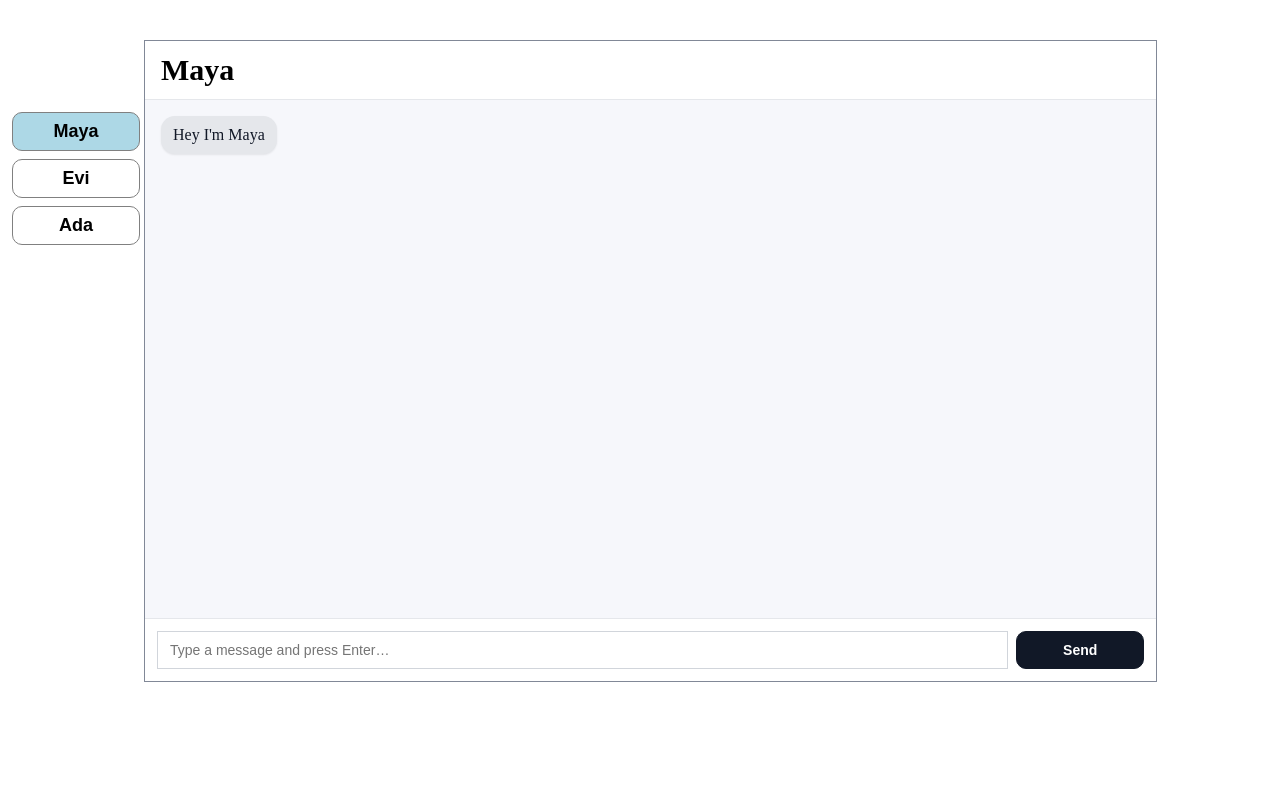
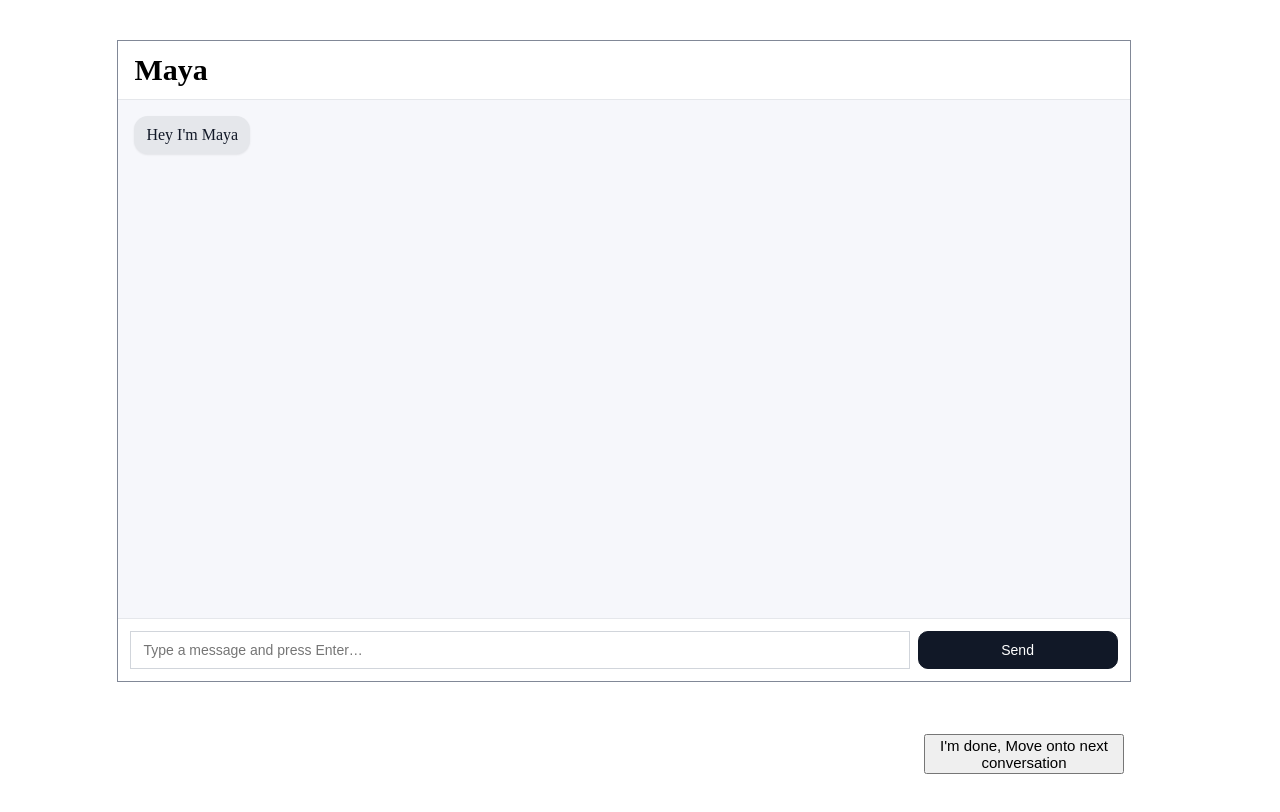
Before and after one commit to JoshuaSchell/understanding-ux-with-personality-driven-llm-chatbots, a React (Vite) app in the folder ui/bot_ui/: page / in a window 1280 px wide. Shown: the top 812 px of the page. Built offline with nearby package versions, Linux system fonts and the light colour scheme; no server answers.

Commit message:
updated UI to no longer have left menu, only button to move to next bot

```diff
--- a/ui/bot_ui/src/App.tsx
+++ b/ui/bot_ui/src/App.tsx
@@ -8,7 +8,7 @@ export type ChatMessage = {
   ts?: number; // optional timestamp
 };
 const bots_unrandomized : [string , number][] = [["Ada", 0], ["Maya", 1], ["Evi", 2]];
-const bots = shuffle(bots_unrandomized);
+const bots_randomized = shuffle(bots_unrandomized);
   function shuffle<T>(array: T[]): T[] {
   const arr = [...array];
   for (let i = arr.length - 1; i > 0; i--) {
@@ -25,17 +25,22 @@ export default function App() {
     { id: crypto.randomUUID(), bot: 2, from: "bot", text: "Hey I'm Evi" },
   ]);
 
-  useEffect(() => {
-    console.log("Page loaded!");
-    setCurrent_ID(bots[0][1]);
-    sendInitalize(bots[0][1]); // 👈 call your function here
-  }, []);
-
-
   const [current_ID, setCurrent_ID] = useState<number>(0);
   const [draft, setDraft] = useState("");
   const [busy, setBusy] = useState(false);
   const endRef = useRef<HTMLDivElement | null>(null);
+  const [botIndex, setBotIndex] = useState<number>(0);
+  const [bots, setBots] = useState<[string, number][]>(bots_randomized);
+  const initializedRef = useRef(false);
+
+  useEffect(() => {
+    if (initializedRef.current) return; // already ran once
+    initializedRef.current = true;
+
+    console.log("Page loaded!");
+    setCurrent_ID(bots[0][1]);
+    void sendInitalize(bots[0][1]);
+  }, [bots]);
 
   useEffect(() => {
     endRef.current?.scrollIntoView({ behavior: "smooth" });
@@ -121,32 +126,16 @@ export default function App() {
 
   };
 
-  const handleBotChange = (botIndex: number) => {
-    setCurrent_ID(botIndex);
-    void sendInitalize(botIndex);
+  const handleBotChange = () => {
+    const id = bots[botIndex + 1][1];
+    setBotIndex(botIndex + 1);
+    setCurrent_ID(id);
+    void sendInitalize(id);
   }
-
 
 
   return (
     <div id="app">
-      <div id="menu">
-        {bots.map((bot) => (
-        <button
-          key={bot[1]}
-          onClick={() => handleBotChange(bot[1])}
-          style={{
-            backgroundColor: current_ID === bot[1] ? 'lightblue' : 'white',
-            border: '1px solid gray',
-            padding: '8px 16px',
-            margin: '4px',
-            cursor: 'pointer',
-          }}
-        >
-          {bot[0]}
-        </button>
-      ))}
-      </div>
       <div id="chat">
       <header id="header">
         <strong>{bots.find(([_, id]) => id === current_ID)?.[0]}</strong>
@@ -188,6 +177,14 @@ export default function App() {
         </button>
       </form>
     </div>
+    <div id = "next-bot-container">
+    <button
+          onClick={() => handleBotChange()}
+          disabled={botIndex >= bots.length - 1}
+        >
+        I'm done, Move onto next conversation
+        </button>
+        </div>
     </div>
   );
 }
--- a/ui/bot_ui/src/index.css
+++ b/ui/bot_ui/src/index.css
@@ -1,10 +1,21 @@
 #app {
   display: flex;
-  flex-direction: row;
+  flex-direction: column;
+  align-items: center;
   margin: 0 auto;
   height: 100vh;
   width: 100%;
 }
+
+#next-bot-container {
+  display: flex;
+  justify-content: center;
+  align-items: center;
+  margin-top: 20px;
+  margin-left: 60vw;
+}
+
+
 
 #menu {
   display: flex;
@@ -15,7 +26,7 @@
 }
 
 button {
-  margin: 8px;
+  /* margin: 8px;
   padding: 12px 16px;
   border: 1px solid #111827;
   background: #ffffff;
@@ -26,7 +37,9 @@ button {
   margin: 0px;
   width: 128px;
   font-weight: bold;
-  font-size: large;
+  font-size: large; */
+  width: 200px;
+  font-size: 15px;
 }
 
 #chat {
```
Lines whose indentation alone changed are shown as unchanged.
